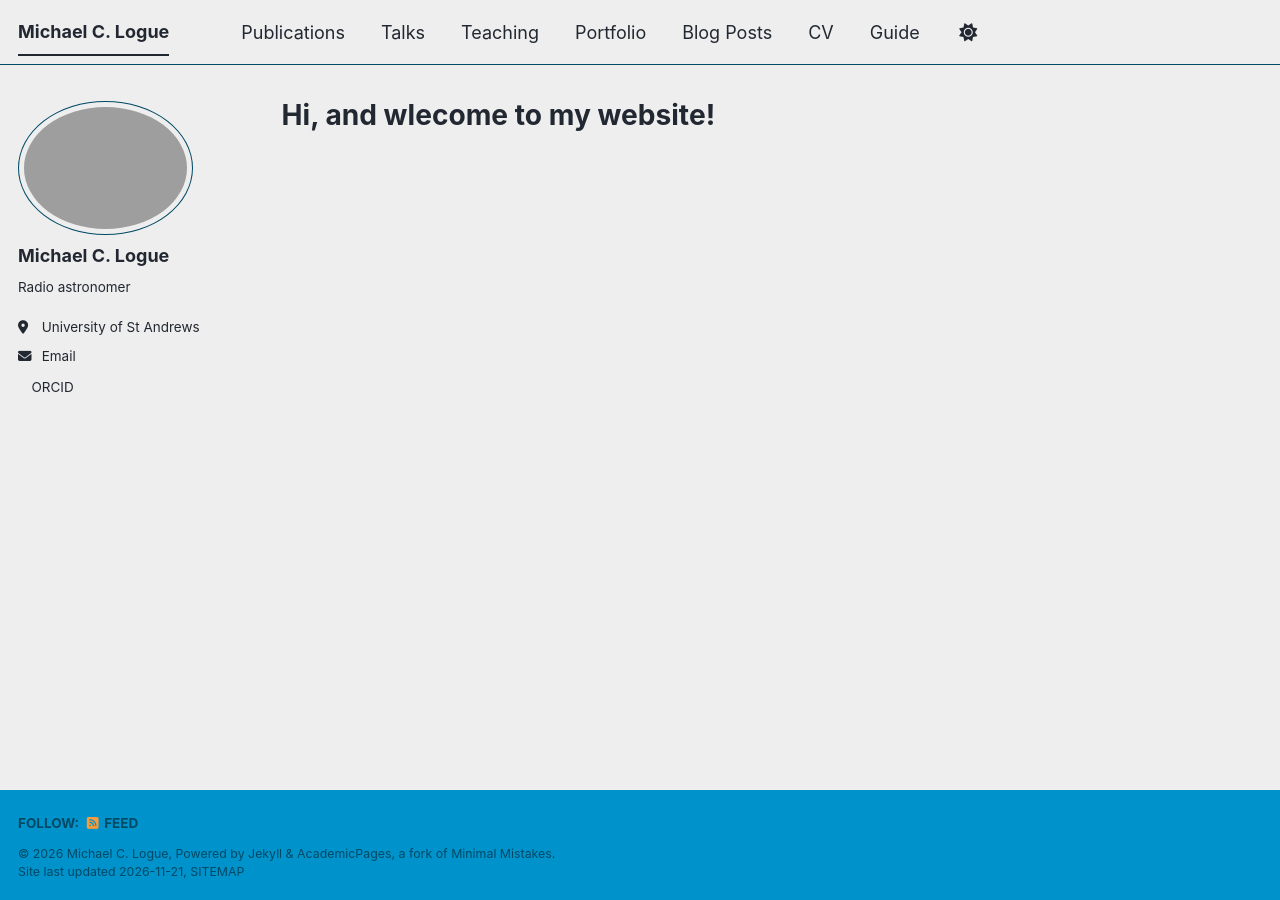
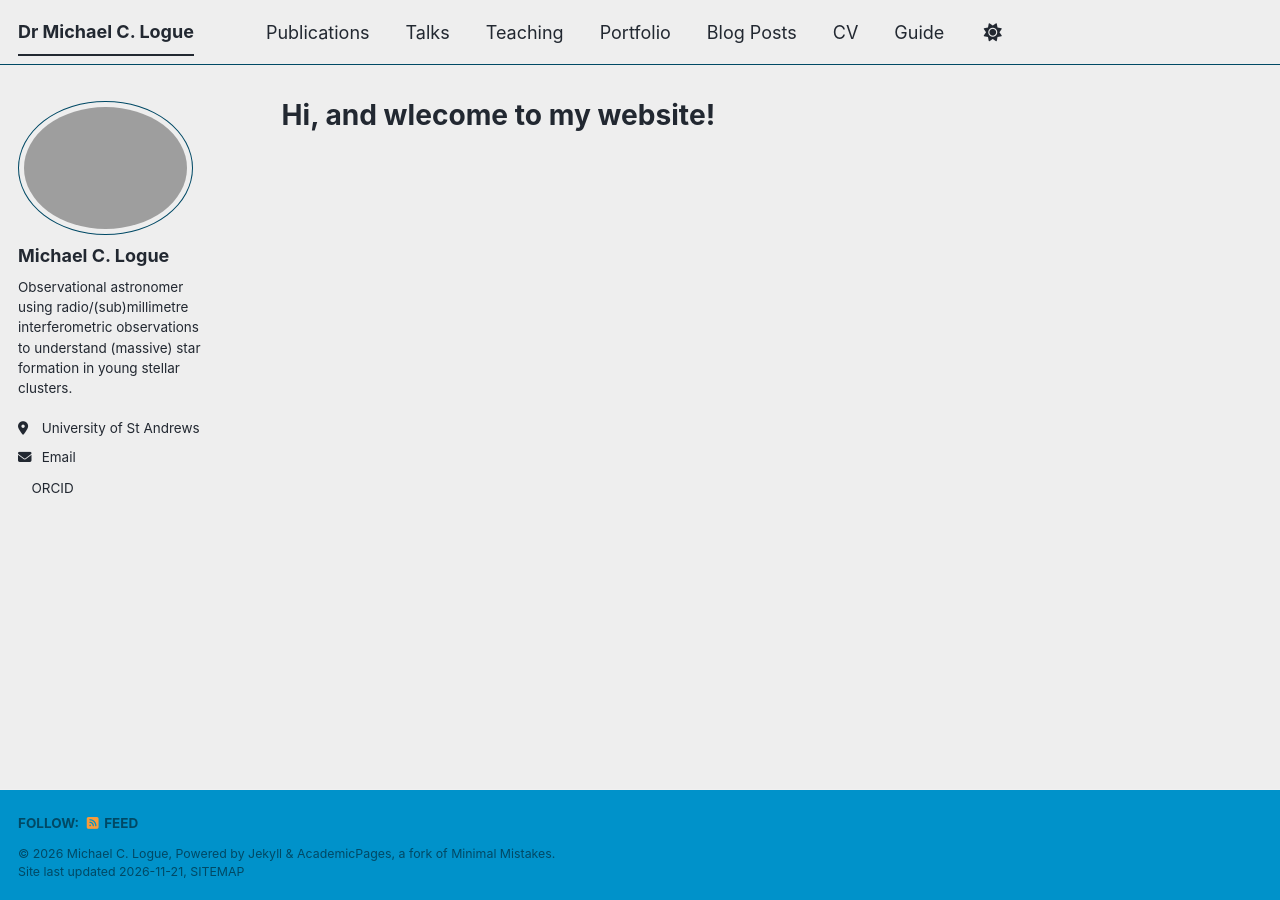
Before and after one commit to mlogue109/mlogue109.github.io, a Jekyll site: the page built from _pages/about.md, in a window 1280 px wide. Built offline with Jekyll 4.4.1, drawn with Linux system fonts in a browser that asks for light colours; a script bundle is joined from its source files by our own code; a style sheet for code colours, icons or effects is not loaded.

Commit message:
Change title and bio in _config.yml
Updated title and bio in the configuration file.

```diff
--- a/_config.yml
+++ b/_config.yml
@@ -9,7 +9,7 @@
 # Basic Site Settings
 locale                   : "en-GB"
 site_theme               : "air" # The available themes options are "default", "air", "sunrise", "mint", "dirt" and "contrast"
-title                    : "Michael C. Logue"
+title                    : "Dr Michael C. Logue"
 title_separator          : "-"
 name                     : &name "Michael C. Logue"
 description              : &description "Your Name's academic portfolio"   # Update this with a general description of your site, this is the default if not overridden by a page
@@ -26,7 +26,7 @@ author:
   avatar           : "profile.png"
   name             : "Michael C. Logue"
   pronouns         : # example: "she/her"
-  bio              : "Radio astronomer"
+  bio              : "Observational astronomer using radio/(sub)millimetre interferometric observations to understand (massive) star formation in young stellar clusters."
   location         : "University of St Andrews"
   #employer         : "University of St Andrews"
   uri              : # URL
```
